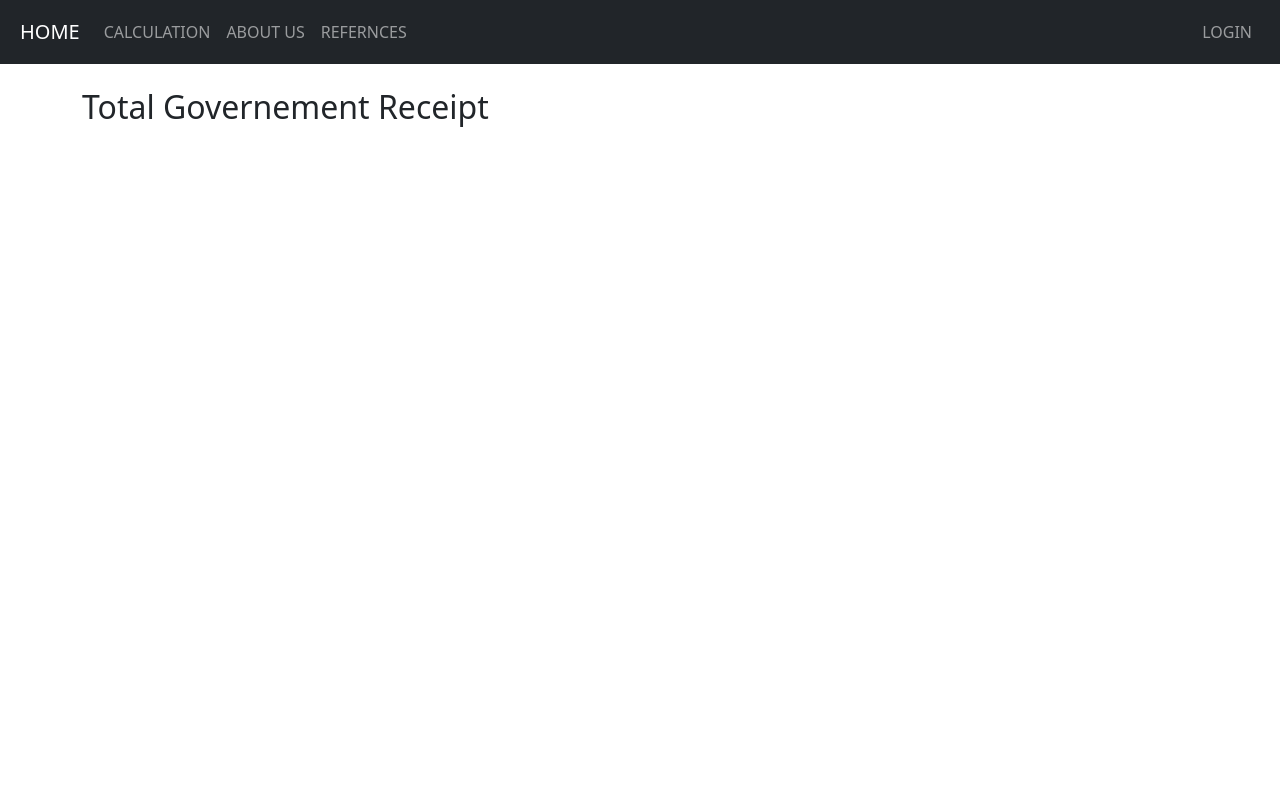
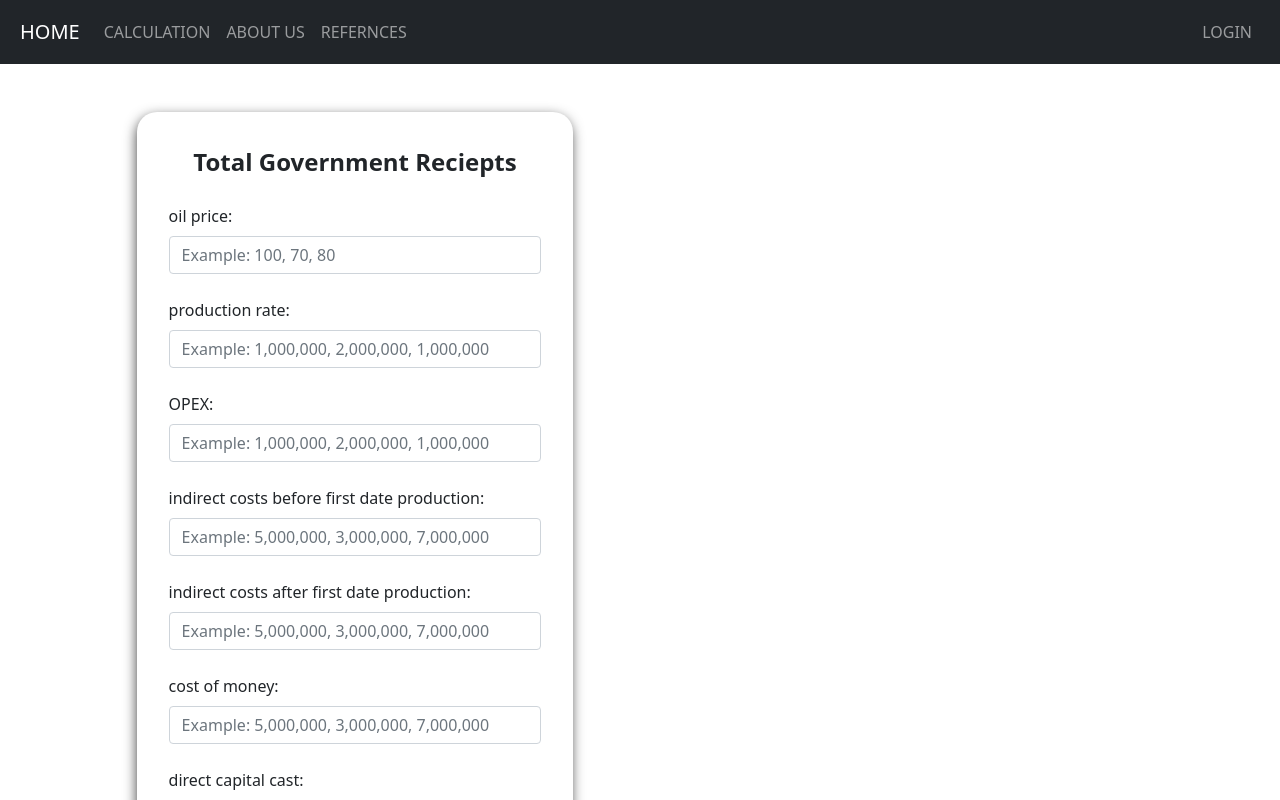
Before and after one commit to MohammadJavad-Alghosi78/bachelor-project, a Next.js app: page /calculation/total-government-receipt in a window 1280 px wide. Shown: the top 800 px of the page. Built offline with nearby package versions, Linux system fonts and the light colour scheme.

Commit message:
Add 2 formulas in client

```diff
--- /dev/null
+++ b/components/Calculations/TotalGovernmentReceipt/index.jsx
@@ -0,0 +1,130 @@
+import React from "react";
+import { useState } from "react";
+import { Button, Col, Form, Row } from "react-bootstrap";
+import LoginFormItem from "../../LoginForm/LoginFormItem";
+import LoginFormTitle from "../../LoginForm/LoginFormTitle";
+import { LoginFormWrapper } from "../../LoginForm/style";
+
+const TotalGovernmentReceipt = () => {
+  const [oilPrice, setOilPrice] = useState("");
+  const [productionRate, setProductionRate] = useState("");
+  const [opex, setOpex] = useState("");
+  const [idcrecBeforeFDP, setIdcrecBeforeFDP] = useState("");
+  const [idcrecAfterFDP, setIdcrecAfterFDP] = useState("");
+  const [costOfMoney, setCostOfMoney] = useState("");
+  const [directCapitalCast, setDirectCapitalCast] = useState("");
+
+  // Handlers
+  const handleSubmit = (event) => {
+    event.preventDefault();
+    axios
+      .post("/api/total-govenment-receipt", {
+        oilPrice,
+        productionRate,
+        opex,
+        idcrecBeforeFDP,
+        idcrecAfterFDP,
+        costOfMoney,
+        directCapitalCast,
+      })
+      .then((response) => {
+        const {
+          discountedPresentValues,
+          npv,
+          timeSteps,
+          totalCosts,
+          totalRevnue,
+        } = response.data;
+      })
+      .catch((error) => console.log(error));
+  };
+
+  return (
+    <Row>
+      <Col xs={12} md={12} lg={6}>
+        <LoginFormWrapper>
+          <Form onSubmit={handleSubmit}>
+            <LoginFormTitle title="Total Government Reciepts" />
+            <LoginFormItem
+              controlId="oil-price"
+              label="oil price:"
+              type="text"
+              placeholder="Example: 100, 70, 80"
+              required
+              value={oilPrice}
+              onChange={(event) => setOilPrice(event.target.value)}
+            />
+            <LoginFormItem
+              controlId="production-rate"
+              label="production rate:"
+              type="text"
+              placeholder="Example: 1,000,000, 2,000,000, 1,000,000"
+              required
+              value={productionRate}
+              onChange={(event) => setProductionRate(event.target.value)}
+            />
+            <LoginFormItem
+              controlId="opex"
+              label="OPEX:"
+              type="text"
+              placeholder="Example: 1,000,000, 2,000,000, 1,000,000"
+              required
+              value={opex}
+              onChange={(event) => setOpex(event.target.value)}
+            />
+            <LoginFormItem
+              controlId="idc-before-fdp"
+              label="indirect costs before first date production:"
+              type="text"
+              placeholder="Example: 5,000,000, 3,000,000, 7,000,000"
+              required
+              value={idcrecBeforeFDP}
+              onChange={(event) => setIdcrecBeforeFDP(event.target.value)}
+            />
+            <LoginFormItem
+              controlId="idc-after-fdp"
+              label="indirect costs after first date production:"
+              type="text"
+              placeholder="Example: 5,000,000, 3,000,000, 7,000,000"
+              required
+              value={idcrecAfterFDP}
+              onChange={(event) => setIdcrecAfterFDP(event.target.value)}
+            />
+            <LoginFormItem
+              controlId="cost-of-money"
+              label="cost of money:"
+              type="text"
+              placeholder="Example: 5,000,000, 3,000,000, 7,000,000"
+              required
+              value={costOfMoney}
+              onChange={(event) => setCostOfMoney(event.target.value)}
+            />
+            <LoginFormItem
+              controlId="direct-capital-cast"
+              label="direct capital cast:"
+              type="text"
+              placeholder="Example: 5,000,000, 3,000,000, 7,000,000"
+              required
+              value={directCapitalCast}
+              onChange={(event) => setDirectCapitalCast(event.target.value)}
+            />
+            <LoginFormItem
+              controlId="remuneration-fee-recovery"
+              label="remuneration fee recovery:"
+              type="text"
+              placeholder="Example: 5,000,000, 3,000,000, 7,000,000"
+              required
+              value={directCapitalCast}
+              onChange={(event) => setDirectCapitalCast(event.target.value)}
+            />
+            <Button variant="primary" type="submit" size="lg">
+              Submit
+            </Button>
+          </Form>
+        </LoginFormWrapper>
+      </Col>
+    </Row>
+  );
+};
+
+export default TotalGovernmentReceipt;
--- a/components/Home/index.jsx
+++ b/components/Home/index.jsx
@@ -5,7 +5,10 @@ import { HomeWrapper } from "./style";
 const Home = () => {
   return (
     <HomeWrapper>
-      <h3>Project Subject</h3>
+      <h3>
+        Simulation and economic evaluation of oil projects according to IPC
+        contracts
+      </h3>
       <img src="/images/dakal.jpg" alt="dakal" />
     </HomeWrapper>
   );
--- /dev/null
+++ b/models/total-government-receipt.js
@@ -0,0 +1,6 @@
+import arrayRange from "../utils/array-range";
+
+
+const totalGovernmentReceiptModel = () => {}
+
+export default totalGovernmentReceiptModel;
--- a/pages/api/hello.js
+++ /dev/null
@@ -1,5 +0,0 @@
-// Next.js API route support: https://nextjs.org/docs/api-routes/introduction
-
-export default function handler(req, res) {
-  res.status(200).json({ name: 'John Doe' })
-}
--- /dev/null
+++ b/pages/api/total-govenment-receipt.js
@@ -0,0 +1,25 @@
+import totalGovernmentReceiptModel from "../../models/total-government-receipt";
+
+const NpvHandler = (req, res) => {
+  const {
+    oilPrice,
+    productionRate,
+    opex,
+    idcrecBeforeFDP,
+    idcrecAfterFDP,
+    costOfMoney,
+    directCapitalCast,
+  } = req.body;
+  const data = totalGovernmentReceiptModel(
+    oilPrice,
+    productionRate,
+    opex,
+    idcrecBeforeFDP,
+    idcrecAfterFDP,
+    costOfMoney,
+    directCapitalCast
+  );
+  res.status(200).json(data);
+};
+
+export default NpvHandler;
--- a/pages/calculation/total-government-receipt.jsx
+++ b/pages/calculation/total-government-receipt.jsx
@@ -1,7 +1,8 @@
 import React from "react";
+import TotalGovernmentReceipt from "../../components/Calculations/totalGovernmentReceipt";
 
-const TotalGovernmentReceipt = () => {
-  return <h2>Total Governement Receipt</h2>;
+const TotalGovernmentReceiptPage = () => {
+  return <TotalGovernmentReceipt />
 };
 
-export default TotalGovernmentReceipt;
+export default TotalGovernmentReceiptPage;
```
Also changed, not shown: components/Calculations/TotalRecieptContractor/index.jsx (added, +107 -0 lines), pages/calculation/total-receipt-contractor.jsx (+3 -4 lines).
